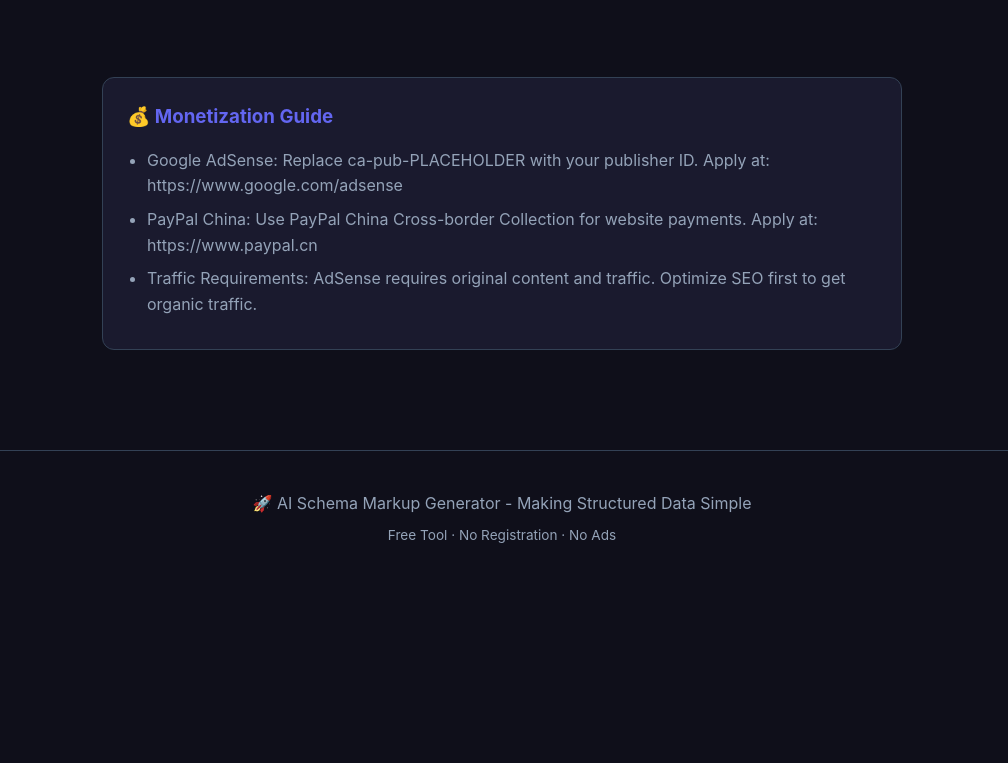
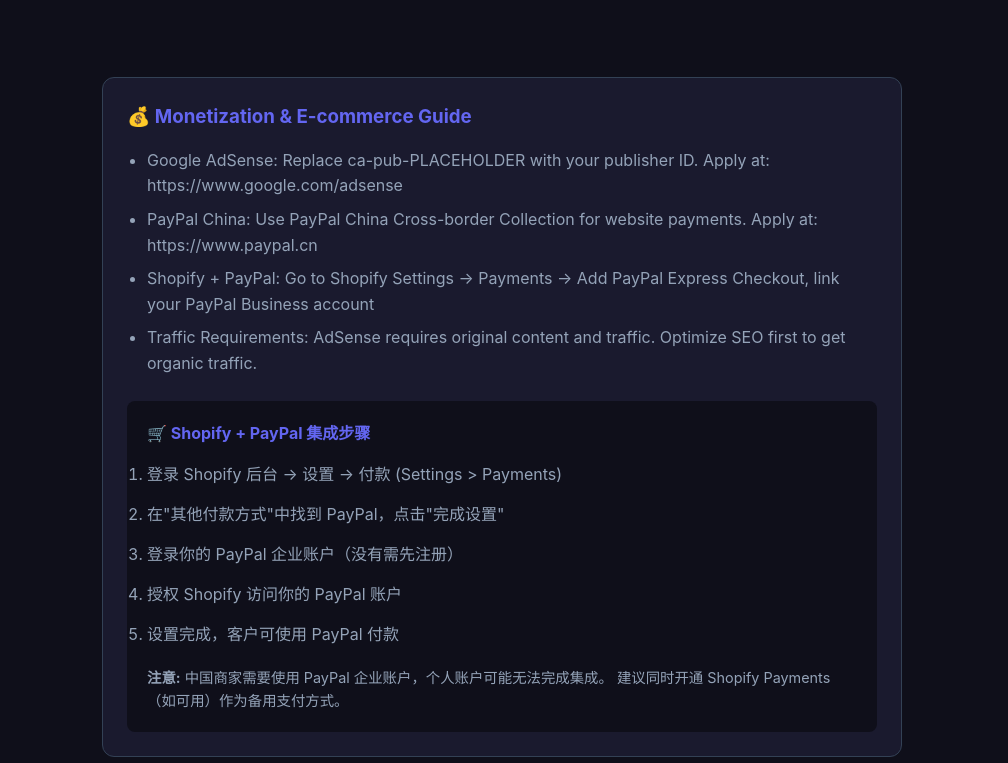
Before and after one commit to SevenTianyu/ai-schema-generator, a website: page index.html in a window 1280 px wide. Shown: the part 1817-2580 px from the top of the page, without its empty margins (138-1146 px from the left). Before the commit the page ends 2404 px from the top, so only its background shows below. Drawn offline with Linux system fonts and the light colour scheme.

Commit message:
Add Shopify + PayPal integration guide

```diff
--- a/index.html
+++ b/index.html
@@ -659,12 +659,28 @@
 
         <!-- Monetization Section -->
         <div class="monetization-info">
-            <h3 data-i18n="monetizationTitle">💰 变现指南</h3>
+            <h3 data-i18n="monetizationTitle">💰 变现与电商集成指南</h3>
             <ul>
                 <li data-i18n="monetization1"><strong>Google AdSense:</strong> 替换代码中的 ca-pub-PLACEHOLDER 为你的发布者 ID，申请地址: https://www.google.com/adsense</li>
                 <li data-i18n="monetization2"><strong>PayPal 中国:</strong> 使用 PayPal China 跨境收款宝，支持网站收款，申请地址: https://www.paypal.cn</li>
-                <li data-i18n="monetization3"><strong>流量要求:</strong> AdSense 需要网站有一定原创内容流量，建议先优化 SEO 获取自然流量</li>
+                <li data-i18n="monetization3"><strong>Shopify + PayPal:</strong> 在 Shopify 后台设置 → 付款 → 添加 PayPal Express Checkout，关联你的 PayPal 企业账户</li>
+                <li data-i18n="monetization4"><strong>流量要求:</strong> AdSense 需要网站有一定原创内容流量，建议先优化 SEO 获取自然流量</li>
             </ul>
+
+            <div style="margin-top: 24px; padding: 20px; background: var(--bg); border-radius: 8px;">
+                <h4 style="color: var(--primary); margin-bottom: 12px;">🛒 Shopify + PayPal 集成步骤</h4>
+                <ol style="color: var(--text-muted); line-height: 2;">
+                    <li>登录 Shopify 后台 → 设置 → 付款 (Settings > Payments)</li>
+                    <li>在"其他付款方式"中找到 PayPal，点击"完成设置"</li>
+                    <li>登录你的 PayPal 企业账户（没有需先注册）</li>
+                    <li>授权 Shopify 访问你的 PayPal 账户</li>
+                    <li>设置完成，客户可使用 PayPal 付款</li>
+                </ol>
+                <p style="margin-top: 16px; color: var(--text-muted); font-size: 0.9rem;">
+                    <strong>注意:</strong> 中国商家需要使用 PayPal 企业账户，个人账户可能无法完成集成。
+                    建议同时开通 Shopify Payments（如可用）作为备用支付方式。
+                </p>
+            </div>
         </div>
     </div>
 
@@ -719,10 +735,11 @@
                 feature3Desc: '查看 Schema 在 Google 搜索结果中的展示效果',
                 feature4Title: '标准合规',
                 feature4Desc: '生成的代码符合 Schema.org 和 Google 规范',
-                monetizationTitle: '💰 变现指南',
+                monetizationTitle: '💰 变现与电商集成指南',
                 monetization1: 'Google AdSense: 替换代码中的 ca-pub-PLACEHOLDER 为你的发布者 ID，申请地址: https://www.google.com/adsense',
                 monetization2: 'PayPal 中国: 使用 PayPal China 跨境收款宝，支持网站收款，申请地址: https://www.paypal.cn',
-                monetization3: '流量要求: AdSense 需要网站有一定原创内容流量，建议先优化 SEO 获取自然流量',
+                monetization3: 'Shopify + PayPal: 在 Shopify 后台设置 → 付款 → 添加 PayPal Express Checkout，关联你的 PayPal 企业账户',
+                monetization4: '流量要求: AdSense 需要网站有一定原创内容流量，建议先优化 SEO 获取自然流量',
                 footer: 'AI Schema Markup 生成器 - 让结构化数据变得简单',
                 footerSub: '免费工具 · 无需注册 · 无广告',
                 copied: '已复制到剪贴板！'
@@ -768,10 +785,11 @@
                 feature3Desc: 'View how Schema appears in Google search results',
                 feature4Title: 'Standards Compliant',
                 feature4Desc: 'Generated code complies with Schema.org and Google standards',
-                monetizationTitle: '💰 Monetization Guide',
+                monetizationTitle: '💰 Monetization & E-commerce Guide',
                 monetization1: 'Google AdSense: Replace ca-pub-PLACEHOLDER with your publisher ID. Apply at: https://www.google.com/adsense',
                 monetization2: 'PayPal China: Use PayPal China Cross-border Collection for website payments. Apply at: https://www.paypal.cn',
-                monetization3: 'Traffic Requirements: AdSense requires original content and traffic. Optimize SEO first to get organic traffic.',
+                monetization3: 'Shopify + PayPal: Go to Shopify Settings → Payments → Add PayPal Express Checkout, link your PayPal Business account',
+                monetization4: 'Traffic Requirements: AdSense requires original content and traffic. Optimize SEO first to get organic traffic.',
                 footer: 'AI Schema Markup Generator - Making Structured Data Simple',
                 footerSub: 'Free Tool · No Registration · No Ads',
                 copied: 'Copied to clipboard!'
```
